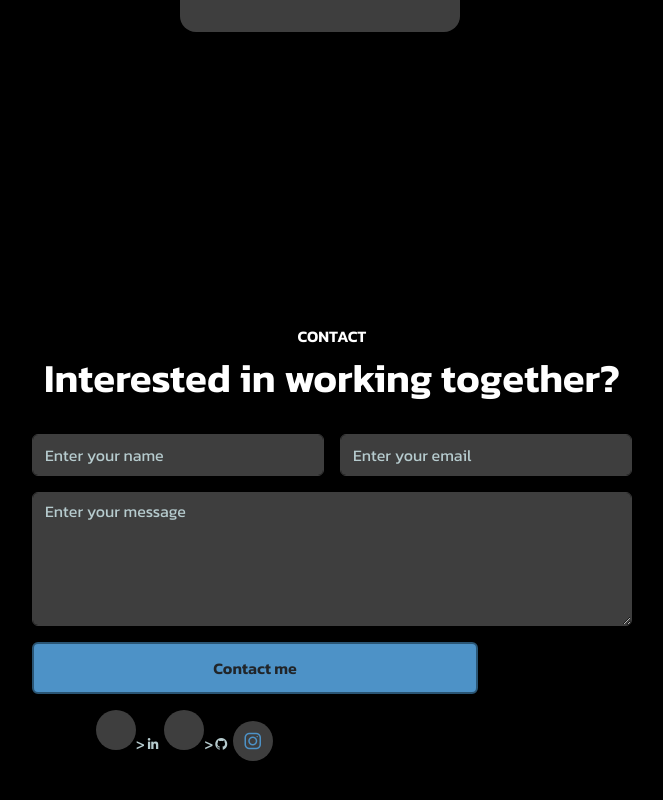
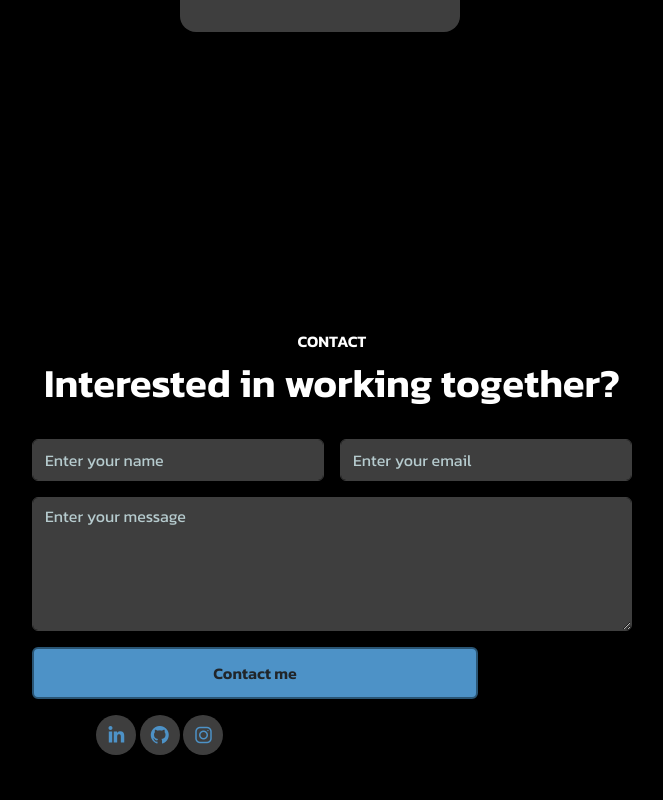
Before and after one commit to Shreshth-Malik/Personal-Portfolio, a plain HTML site: page index.html in a window 1280 px wide. Shown: the part 6862-7662 px from the top of the page, without its empty margins (408-1071 px from the left). Drawn offline with nearby package versions, Linux system fonts and the light colour scheme; a web font is replaced by a local one.

Commit message:
Fixed issue - icon and button miss aligned

```diff
--- a/index.html
+++ b/index.html
@@ -462,8 +462,8 @@
                   <button class="btn btn-brand" type="submit">Contact me</button>
                 </div>
                 <div class="social-icons col-md-auto ms-md-5 ps-md-4">
-                  <a href="https://www.linkedin.com/in/shreshth-malik/" target="_blank"></a>><i class="lab la-linkedin-in"></i></a>
-                  <a href="https://github.com/Shreshth-Malik" target="_blank"></a>><i class="lab la-github"></i></a>
+                  <a href="https://www.linkedin.com/in/shreshth-malik/" target="_blank"><i class="lab la-linkedin-in"></i></a>
+                  <a href="https://github.com/Shreshth-Malik" target="_blank"><i class="lab la-github"></i></a>
                   <a href="https://www.instagram.com/shreshth_malik_" target="_blank"><i class="lab la-instagram"></i></a>
                 </div>
               </form>
```
